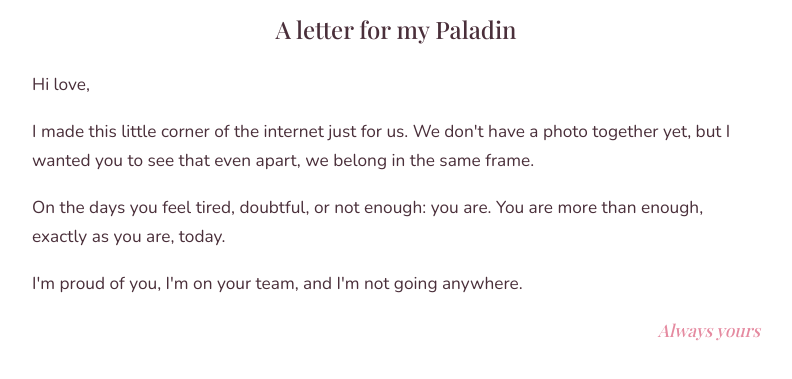
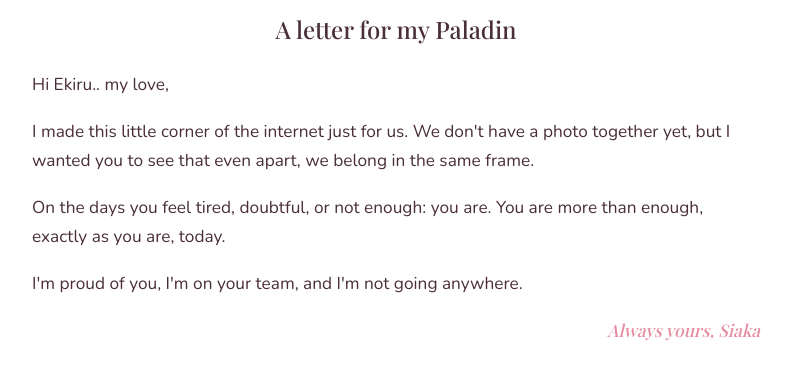
Before and after one commit to your-princess-siaka/my-paladin, a plain HTML site: page index.html in a window 1280 px wide. Shown: the part 815-1194 px from the top of the page, without its empty margins (244-1036 px from the left). Drawn offline with nearby package versions, Linux system fonts and the light colour scheme; a web font is replaced by a local one.

Commit message:
added name

```diff
--- a/index.html
+++ b/index.html
@@ -178,12 +178,12 @@
 
     letter_title: "A letter for my Paladin",
     letter: [
-      "Hi love,",
+      "Hi Ekiru.. my love,",
       "I made this little corner of the internet just for us. We don't have a photo together yet, but I wanted you to see that even apart, we belong in the same frame.",
       "On the days you feel tired, doubtful, or not enough: you are. You are more than enough, exactly as you are, today.",
       "I'm proud of you, I'm on your team, and I'm not going anywhere."
     ],
-    letter_sign: "Always yours",
+    letter_sign: "Always yours, Siaka",
 
     reminders: [
       { icon: "🌷", text: "You are loved on your best days and on your worst days. No difference." },
```
